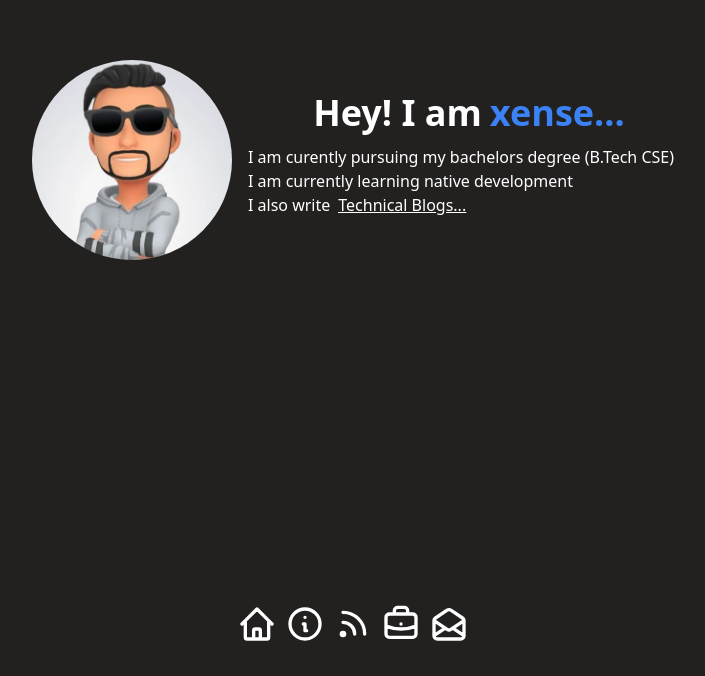
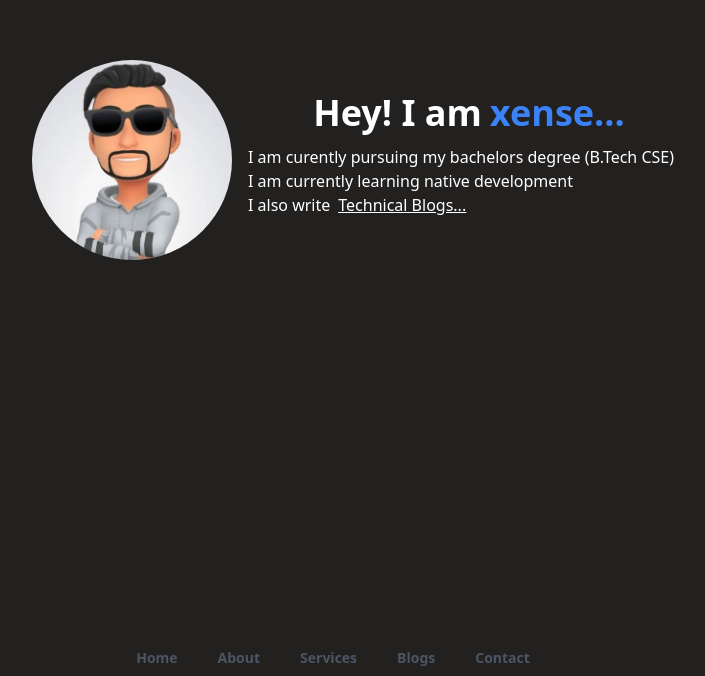
Before and after one commit to jabedzaman/bug, a Next.js app: page / in a window 1280 px wide. Shown: the part 124-800 px from the top of the page, without its empty margins (287-992 px from the left). Built offline with nearby package versions, Linux system fonts and the light colour scheme.

Commit message:
Add: Dropdown feature

```diff
--- a/components/layouts/Navbar.tsx
+++ b/components/layouts/Navbar.tsx
@@ -1,45 +1,93 @@
 import React from "react";
+import { Disclosure } from "@headlessui/react";
 import Link from "next/link";
-import {
-  HomeIcon,
-  InformationCircleIcon,
-  RssIcon,
-  MailOpenIcon,
-  BriefcaseIcon,
-} from "@heroicons/react/outline";
 
-function Navbar() {
+export default function Navbar() {
+  const leftmenu = [
+    {
+      label: "Home",
+      href: "/"
+    },
+    {
+      label: "About",
+      href: "/about"
+    },
+    {
+      label: "Services",
+      href: "/services"
+    },
+    {
+      label: "Blogs",
+      href: "/blogs"
+    },
+    {
+      label: "Contact",
+      href: "/contact"
+    },
+  ];
+
+  const mobilemenu = [...leftmenu,];
+
   return (
-    <div className="flex justify-center lg:py-8 py-4 text-white">
-      <div className="space-x-2 flex">
-        <div title="Home">
-          <Link href="/">
-            <HomeIcon className="lg:h-10 h-8 hover: duration-200" />
+      <nav>
+        <Disclosure>
+          {({ open }) => (
+            <>
+              <div className="flex flex-wrap justify-between md:gap-10 md:flex-nowrap">
+                <div className="flex-col items-center justify-start order-1 hidden w-full md:flex md:flex-row md:justify-end md:w-auto md:order-none md:flex-1">
+                  {leftmenu.map((item, index) => (
+                    <Link href={item.href} key={index}>
+                      <a className="px-5 py-2 text-sm font-semibold text-gray-600 dark:text-gray-400 hover:text-blue-500">
+                        {item.label}
+                      </a>
                     </Link>
+                  ))}
                 </div>
-        <div title="About">
-          <Link href="/about">
-            <InformationCircleIcon className="lg:h-10 h-8 hover:rotate-12 duration-200" />
-          </Link>
+                <div className="flex justify-end w-full md:w-auto">
+                  <div>
+
                   </div>
-        <div title="Blogs">
-          <Link href="/blogs">
-            <RssIcon className="lg:h-10 h-8 hover:rotate-12 duration-200" />
-          </Link>
-        </div>
-        <div title="services">
-          <Link href="/services">
-            <BriefcaseIcon className="lg:h-10 h-8 hover:rotate-12 duration-200" />
-          </Link>
-        </div>
-        <div title="contact">
-          <Link href="/contact">
-            <MailOpenIcon className="lg:h-10 h-8 hover:rotate-12 duration-200" />
-          </Link>
+                  <Disclosure.Button
+                    aria-label="Toggle Menu"
+                    className="px-2 py-1 ml-auto text-gray-500 rounded-md md:hidden focus:text-blue-500 focus:outline-none dark:text-gray-300 ">
+                    <svg
+                      className="w-6 h-6 fill-current"
+                      xmlns="http://www.w3.org/2000/svg"
+                      viewBox="0 0 24 24">
+                      {open && (
+                        <path
+                          fillRule="evenodd"
+                          clipRule="evenodd"
+                          d="M18.278 16.864a1 1 0 0 1-1.414 1.414l-4.829-4.828-4.828 4.828a1 1 0 0 1-1.414-1.414l4.828-4.829-4.828-4.828a1 1 0 0 1 1.414-1.414l4.829 4.828 4.828-4.828a1 1 0 1 1 1.414 1.414l-4.828 4.829 4.828 4.828z"
+                        />
+                      )}
+                      {!open && (
+                        <path
+                          fillRule="evenodd"
+                          d="M4 5h16a1 1 0 0 1 0 2H4a1 1 0 1 1 0-2zm0 6h16a1 1 0 0 1 0 2H4a1 1 0 0 1 0-2zm0 6h16a1 1 0 0 1 0 2H4a1 1 0 0 1 0-2z"
+                        />
+                      )}
+                    </svg>
+                  </Disclosure.Button>
                 </div>
               </div>
+              <Disclosure.Panel>
+                <div className="flex flex-col items-center justify-start order-2 w-full md:hidden">
+                  {mobilemenu.map((item, index) => (
+                    <Link href={item.href} key={index}>
+                      <a
+                        className="px-5 py-2 text-sm font-medium text-gray-600 dark:text-gray-400 hover:text-blue-500"
+                        target={item ? "_blank" : ""}
+                        rel={item ? "noopener" : ""}>
+                        {item.label}
+                      </a>
+                    </Link>
+                  ))}
                 </div>
+              </Disclosure.Panel>
+            </>
+          )}
+        </Disclosure>
+      </nav>
   );
 }
-
-export default Navbar;
```
Lines whose indentation alone changed are shown as unchanged.
